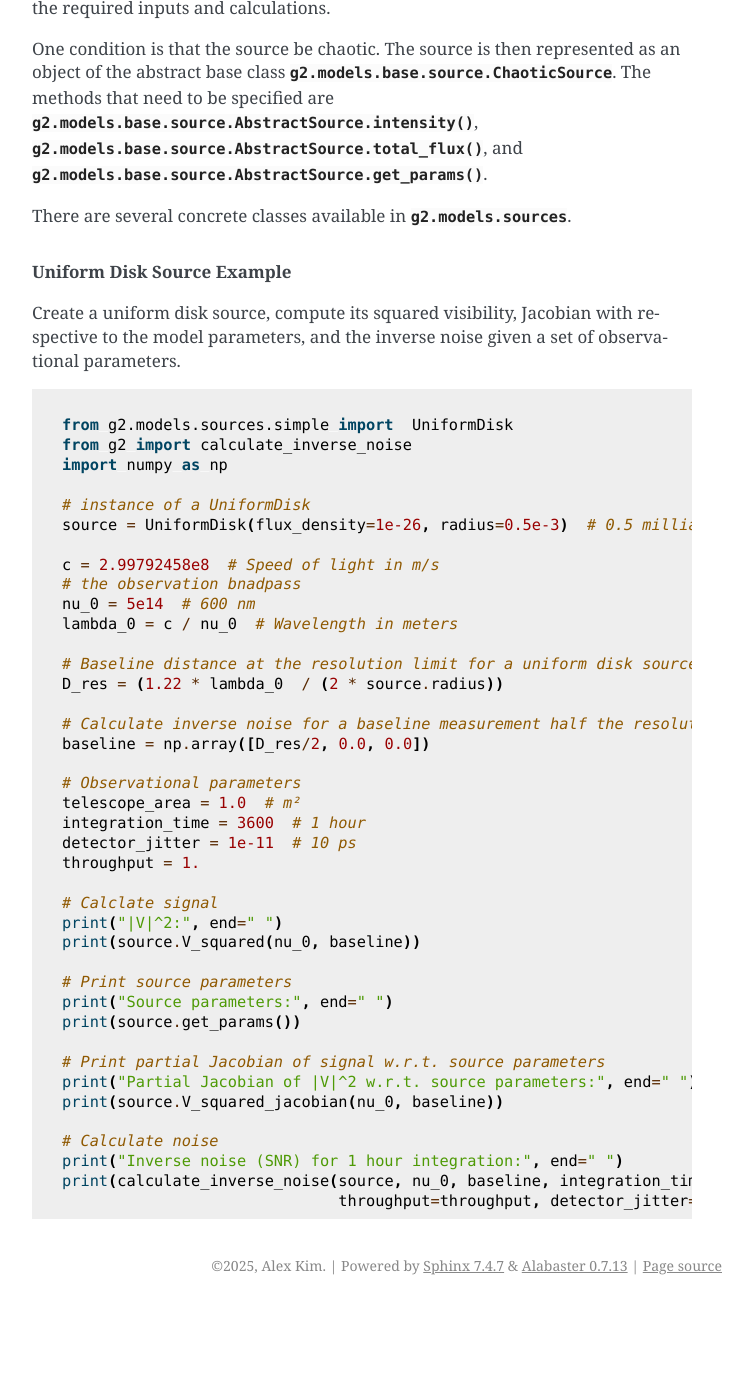
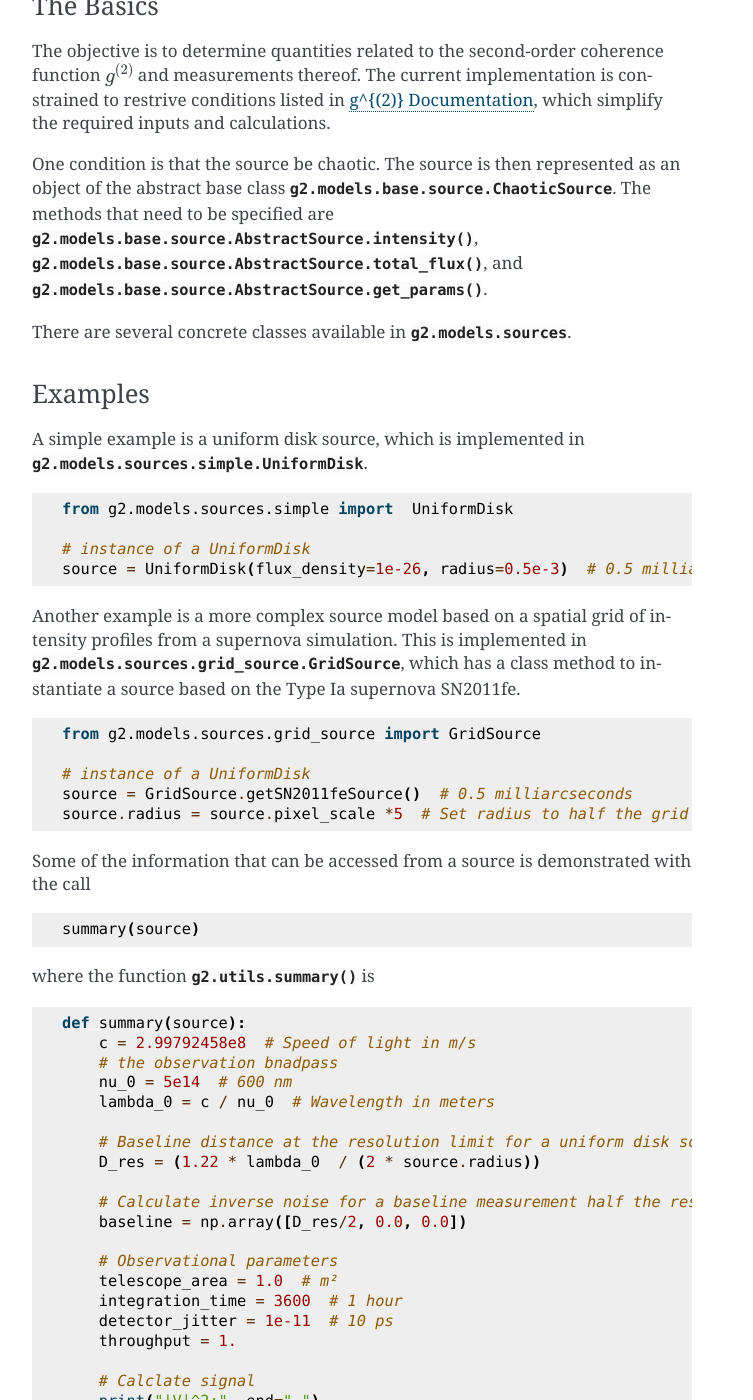
Before and after one commit to AlexGKim/g2, a Sphinx documentation site: the page built from docs/source/usage.rst, in a window 1280 px wide and 1400 px high, scrolled down 615 px. Shown: the whole window, without its empty margins (388-1141 px from the left). Built offline with Sphinx 7.4.7, drawn with Linux system fonts in a browser that asks for light colours; before the commit the page ends 1920 px from its top, so only the background shows below that; some of the changed text lies outside the part shown.

Commit message:
close to sharing?

```diff
--- /dev/null
+++ b/docs/examples/examples_source.py
@@ -0,0 +1,62 @@
+import numpy as np
+from g2 import calculate_inverse_noise
+
+# summary-begin
+def summary(source):
+    c = 2.99792458e8  # Speed of light in m/s
+    # the observation bnadpass
+    nu_0 = 5e14  # 600 nm
+    lambda_0 = c / nu_0  # Wavelength in meters
+
+    # Baseline distance at the resolution limit for a uniform disk source
+    D_res = (1.22 * lambda_0  / (2 * source.radius))
+
+    # Calculate inverse noise for a baseline measurement half the resolution limit
+    baseline = np.array([D_res/2, 0.0, 0.0])
+
+    # Observational parameters
+    telescope_area = 1.0  # m²
+    integration_time = 3600  # 1 hour
+    detector_jitter = 1e-11  # 10 ps
+    throughput = 1.
+
+    # Calclate signal
+    print("|V|^2:", end=" ")
+    print(source.V_squared(nu_0, baseline))
+
+    # Print source parameters
+    print("Source parameters:", end=" ")
+    print(source.get_params())
+
+    # Print partial Jacobian of signal w.r.t. source parameters
+    print("Partial Jacobian of |V|^2 w.r.t. source parameters:", end=" ")
+    print(source.V_squared_jacobian(nu_0, baseline))
+
+    # Calculate noise
+    print("Inverse noise (SNR) for 1 hour integration:", end=" ")
+    print(calculate_inverse_noise(source, nu_0, baseline, integration_time, telescope_area=telescope_area,
+                                throughput=throughput, detector_jitter=detector_jitter))
+
+    return
+# summary-end
+
+# uniform_disk-begin
+from g2.models.sources.simple import  UniformDisk
+
+# instance of a UniformDisk
+source = UniformDisk(flux_density=1e-26, radius=0.5e-3)  # 0.5 milliarcseconds
+# uniform_disk-end
+
+# summary-call-begin
+summary(source)
+# summary-call-end
+
+# sn2011fe-begin
+from g2.models.sources.grid_source import GridSource
+
+# instance of a UniformDisk
+source = GridSource.getSN2011feSource()  # 0.5 milliarcseconds
+source.radius = source.pixel_scale *5  # Set radius to half the grid size
+# sn2011fe-end
+
+summary(source)
--- a/docs/examples/uniform_disk.py
+++ /dev/null
@@ -1,49 +0,0 @@
-"""
-.. rubric:: Uniform Disk Source Example
-
-
-Create a uniform disk source, compute its squared visibility, Jacobian with respective
-to the model parameters, and the inverse noise given a set of observational parameters.
-"""
-# docstring-end
-
-from g2.models.sources.simple import  UniformDisk
-from g2 import calculate_inverse_noise
-import numpy as np
-
-# instance of a UniformDisk
-source = UniformDisk(flux_density=1e-26, radius=0.5e-3)  # 0.5 milliarcseconds
-
-c = 2.99792458e8  # Speed of light in m/s
-# the observation bnadpass
-nu_0 = 5e14  # 600 nm
-lambda_0 = c / nu_0  # Wavelength in meters
-
-# Baseline distance at the resolution limit for a uniform disk source
-D_res = (1.22 * lambda_0  / (2 * source.radius))
-
-# Calculate inverse noise for a baseline measurement half the resolution limit
-baseline = np.array([D_res/2, 0.0, 0.0])
-
-# Observational parameters
-telescope_area = 1.0  # m²
-integration_time = 3600  # 1 hour
-detector_jitter = 1e-11  # 10 ps
-throughput = 1.
-
-# Calclate signal
-print("|V|^2:", end=" ")
-print(source.V_squared(nu_0, baseline))
-
-# Print source parameters
-print("Source parameters:", end=" ")
-print(source.get_params())
-
-# Print partial Jacobian of signal w.r.t. source parameters
-print("Partial Jacobian of |V|^2 w.r.t. source parameters:", end=" ")
-print(source.V_squared_jacobian(nu_0, baseline))
-
-# Calculate noise
-print("Inverse noise (SNR) for 1 hour integration:", end=" ")
-print(calculate_inverse_noise(source, nu_0, baseline, integration_time, telescope_area=telescope_area,
-                              throughput=throughput, detector_jitter=detector_jitter))
--- a/docs/source/usage.rst
+++ b/docs/source/usage.rst
@@ -3,6 +3,13 @@ Usage
 
 Installation
 ------------
+
+You may or may not want to install in a virtual environment.  If you do, create and activate
+a virtual environment first.  For example, with conda
+
+.. code-block:: console
+
+   $ conda create -n g2 python=3.10
 
 To use g2, first install it from GitHub.  As we are completely starting there
 is no release.  Work with the main repository.
@@ -37,11 +44,37 @@ and  :meth:`g2.models.base.source.AbstractSource.get_params`.
 There are several concrete classes
 available in :mod:`g2.models.sources`.
 
+Examples
+^^^^^^^^
 
-.. include:: ../examples/uniform_disk.py
-   :start-after: """
-   :end-before: """
+A simple example is a uniform disk source, which is implemented in :class:`g2.models.sources.simple.UniformDisk`.
 
-.. literalinclude:: ../examples/uniform_disk.py
+.. literalinclude:: ../examples/examples_source.py
+   :start-after: # uniform_disk-begin
+   :end-before: # uniform_disk-end
    :language: python
-   :start-after: # docstring-end
+
+Another example is a more complex source model based on a spatial grid of intensity profiles
+from a supernova simulation.  This is implemented in :class:`g2.models.sources.grid_source.GridSource`,
+which has a class method to instantiate a source based on the Type Ia supernova SN2011fe.
+
+.. literalinclude:: ../examples/examples_source.py
+   :start-after: # sn2011fe-begin
+   :end-before: # sn2011fe-end
+   :language: python
+
+Some of the information that can be accessed from a source is demonstrated with the call
+
+.. literalinclude:: ../examples/examples_source.py
+   :start-after: # summary-call-begin
+   :end-before: # summary-call-end
+   :language: python
+
+where the function :func:`g2.utils.summary` is
+
+.. literalinclude:: ../examples/examples_source.py
+   :start-after: # summary-begin
+   :end-before: # summary-end
+   :language: python
+
+The full example code is in :file:`docs/examples/examples_source.py`.
--- a/setup.py
+++ b/setup.py
@@ -3,4 +3,6 @@ setup(
     name='g2',
     version='0.1.0',
     packages=find_packages(),
-)
+    install_requires=[sphinx==8.3.0, numpy>=1.20.0, scipy>=1.7.0, jax>=0.3.0, jaxlib>=0.3.0,
+                      sncosmo>=2.0.0, matplotlib>=3.5.0, astropy>=5.0.0, sphinx_copybutton}
+    }
```
Also changed, not shown: 1 other file.
